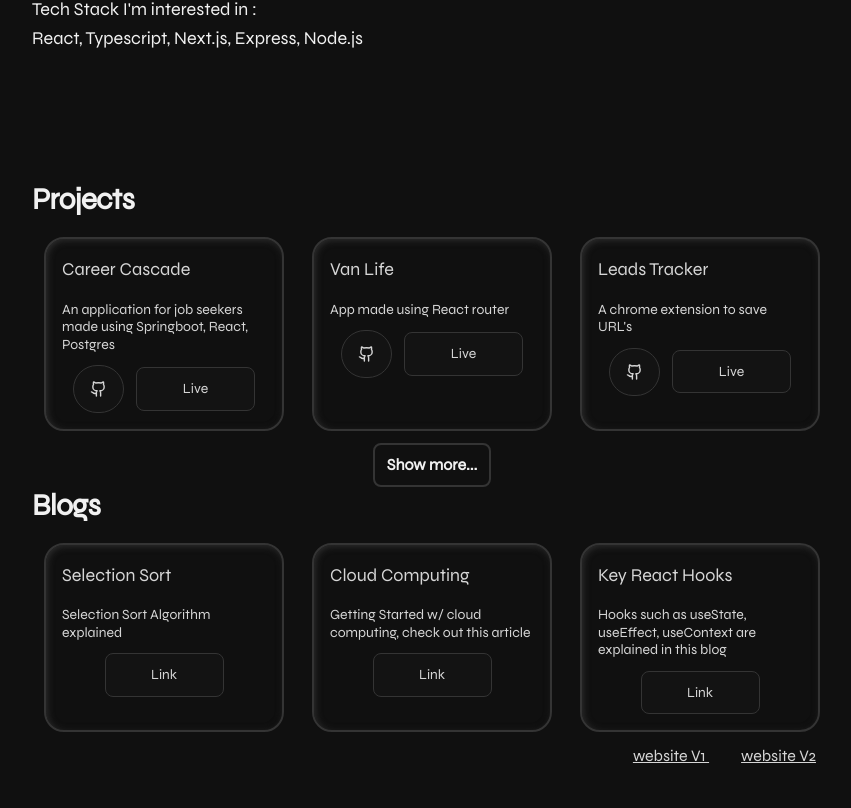
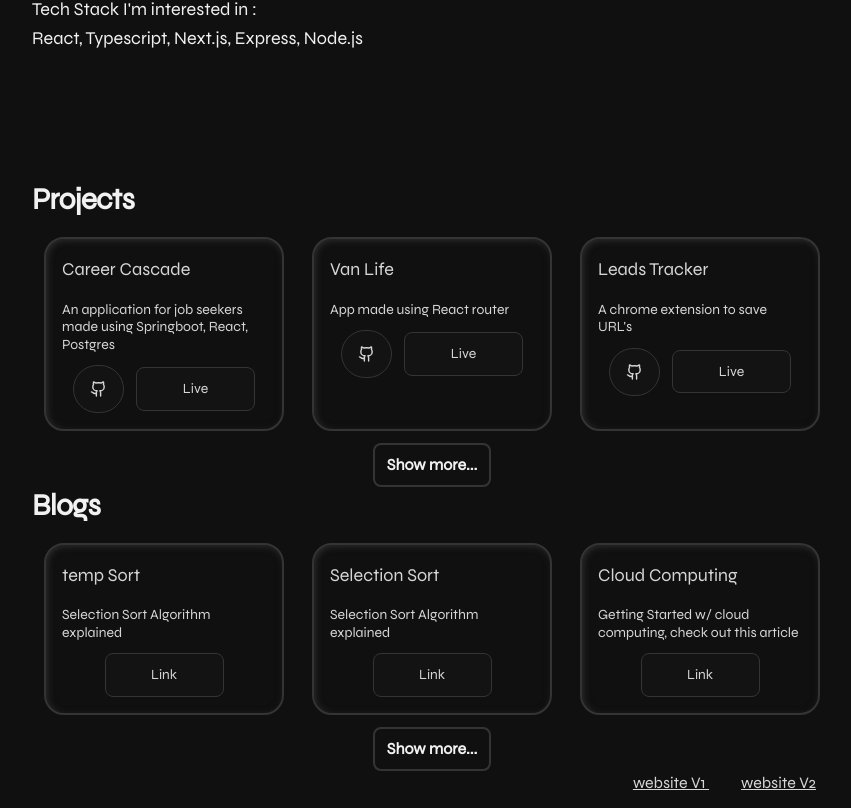
Before and after one commit to mohs-in/website_v3, a React (Vite) app: page / in a window 1280 px wide. Shown: the part 527-1335 px from the top of the page, without its empty margins (208-1059 px from the left). Before the commit the page ends 1308 px from the top, so only its background shows below. Built offline with nearby package versions, Linux system fonts and the light colour scheme.

Commit message:
updated the rendering of projects and blogs

```diff
--- a/src/App.jsx
+++ b/src/App.jsx
@@ -3,7 +3,12 @@ import {BrowserRouter, Route, Routes} from 'react-router-dom'
 function App() {
 
   return (
-    <BrowserRouter>
+    <BrowserRouter
+      future = {{
+        v7_startTransition: true,
+        v7_relativeSplatPath: true
+      }}
+    >
       <Routes>
         <Route path='/' element={<Hero /> }/>
       </Routes>
--- a/src/components/BlogList.js
+++ b/src/components/BlogList.js
@@ -1,4 +1,10 @@
 export default [
+    {
+        id: 4,
+        title: "temp Sort",
+        description: "Selection Sort Algorithm explained",
+        link: "https://mohsinkhansab.hashnode.dev/selection-sort-algorithm-in-javascript"
+    },
     {
         id: 3,
         title: "Selection Sort",
--- a/src/components/Body.jsx
+++ b/src/components/Body.jsx
@@ -6,7 +6,8 @@ import { useEffect, useState } from 'react'
 
 export default function Body () {
 
-    const [ renderCount, setRenderCount ] = useState( 3 );
+    const [ projectsRenderCount, setProjectsRenderCount ] = useState(3);
+    const [ blogsRendercount, setBlogsRenderCount ] = useState(3);
 
     const projects = projectData.map( proj => {
         return (
@@ -17,20 +18,6 @@ export default function Body () {
         )
     })
 
-    const [ renderProjects, setRenderProjects ] = useState( [ projects[0], projects[1], projects[2] ] );
-
-    useEffect( () => {
-
-        setRenderProjects( () => {
-            let newResult = [];
-            for ( let i = 0; i < renderCount; i++) {
-                newResult.push(projects[i]);
-            }
-            return newResult;
-        })
-
-    }, [ renderCount ])
-
     const blogs = blogData.map( blog => {
         return (
             <Blog
@@ -40,8 +27,36 @@ export default function Body () {
         )
     })
 
-    function handleRenderCount() {
-        setRenderCount( prev => prev + 3 );
+    const [ renderProjects, setRenderProjects ] = useState( [ projects[0], projects[1], projects[2] ] );
+    const [ renderBlogs, setRenderBlogs ] = useState([blogs[0], blogs[1], blogs[2]]);
+
+    useEffect( () => {
+
+        setRenderProjects( () => {
+            let newResult = [];
+            for ( let i = 0; i < projectsRenderCount; i++) {
+                newResult.push(projects[i]);
+            }
+            return newResult;
+        })
+
+        setRenderBlogs( () => {
+            let newResult = [];
+            for ( let i = 0; i < blogsRendercount; i++) {
+                newResult.push(blogs[i]);
+            }
+            return newResult;
+        })
+
+    // eslint-disable-next-line react-hooks/exhaustive-deps
+    }, [ projectsRenderCount, blogsRendercount ])
+
+    function handleProjectsRenderCount() {
+        setProjectsRenderCount( prev => prev + 3 );
+    }
+
+    function handleBlogssRenderCount() {
+        setBlogsRenderCount( prev => prev + 3 );
     }
 
     return (
@@ -56,9 +71,9 @@ export default function Body () {
         </div>
 
         <div className = " flex justify-center items-center block ">
-            { ( projects.length != renderCount ) &&
+            { ( projects.length > projectsRenderCount ) &&
                 <p className = " px-3 py-2 font-semibold border-2 border-grey cursor-pointer rounded-lg "
-                    onClick = { handleRenderCount }
+                    onClick = { handleProjectsRenderCount }
                 > Show more... </p>}
         </div>
 
@@ -67,7 +82,14 @@ export default function Body () {
         > Blogs </h2>
 
         <div className = " grid md:grid-cols-3 gap-x-1 gap-y-1 w-full ">
-            { blogs }
+            { renderBlogs }
+        </div>
+
+        <div className = " flex justify-center items-center block ">
+            { ( blogs.length >= blogsRendercount ) &&
+                <p className = " px-3 py-2 font-semibold border-2 border-grey cursor-pointer rounded-lg "
+                    onClick = { handleBlogssRenderCount }
+                > Show more... </p>}
         </div>
 
         <div className = " flex ">
```
